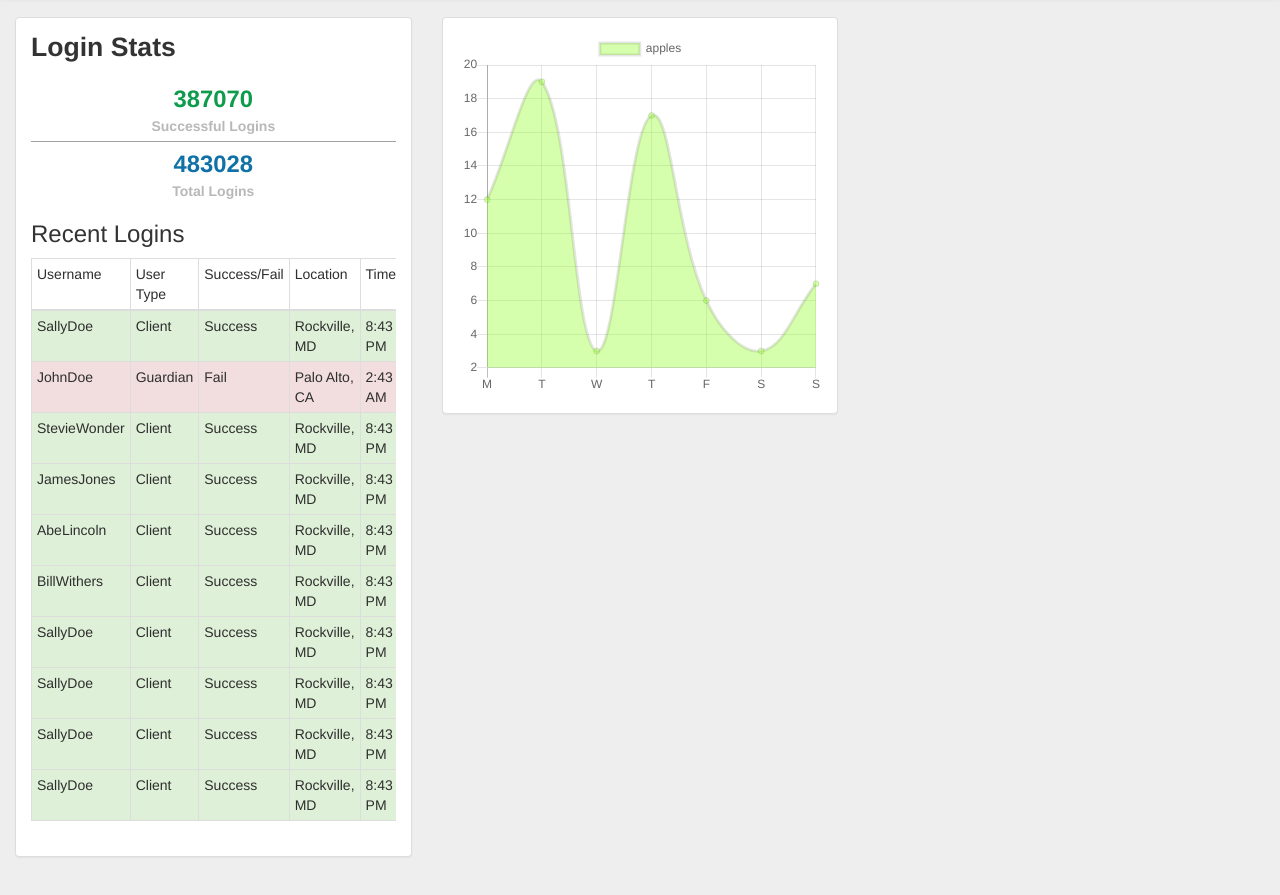
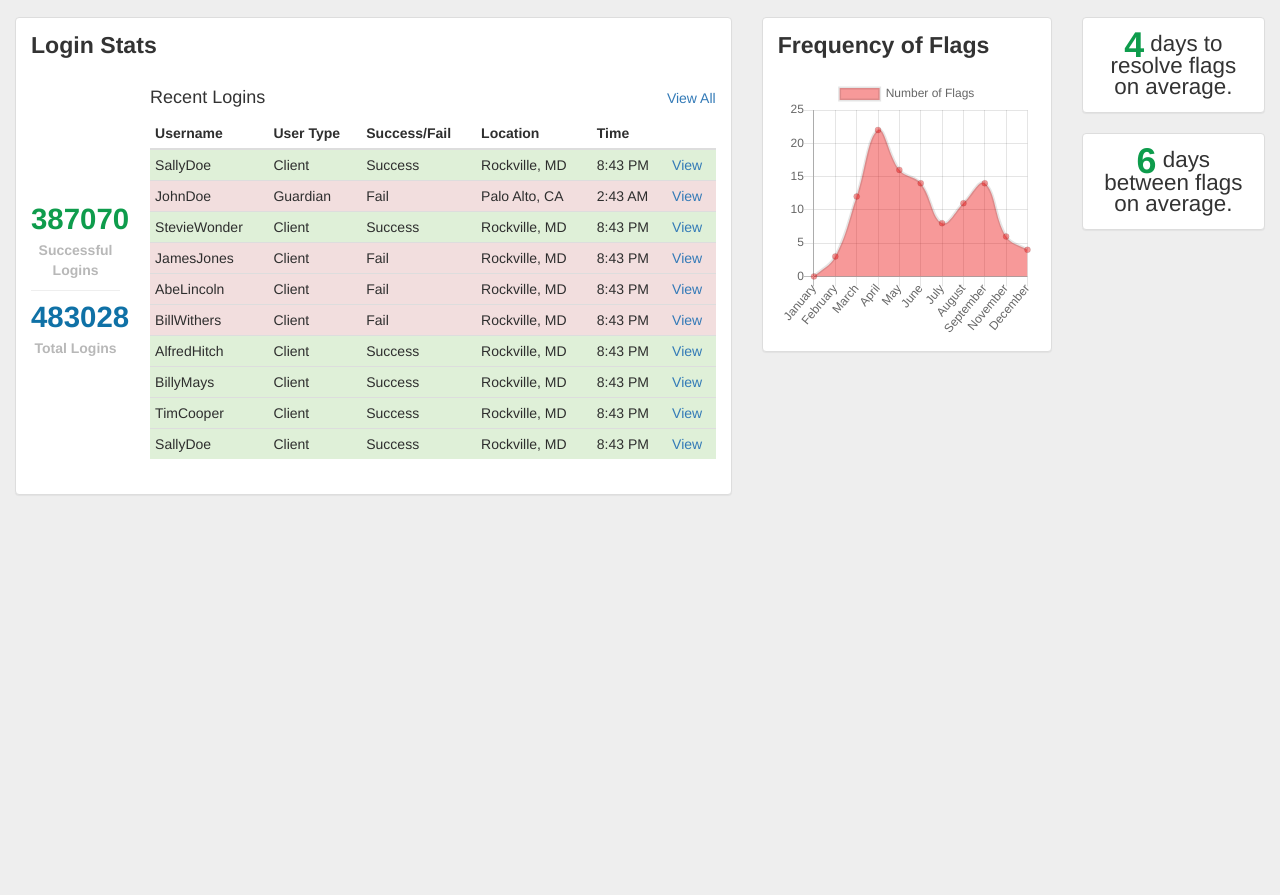
Before and after one commit to christianhfei/teft2_dashboard, a website: page index.html in a window 1280 px wide. Shown: the part 53-948 px from the top of the page. After the commit the page ends 800 px from the top, so only its background shows below. Drawn offline with nearby package versions, Linux system fonts and the light colour scheme.

Commit message:
Add several components and styles for them

```diff
--- a/css/main.less
+++ b/css/main.less
@@ -1,3 +1,6 @@
+@green: #0E9C4C;
+@blue: #0F71A6;
+
 @-moz-document url-prefix() {
   fieldset { display: table-cell; }
 }
@@ -11,56 +14,132 @@ body{
 // Login Card Styles
 .panel{
     .panel-body{
-        h2{
+        h3{
             margin: 0 0 20px 0;
             font-weight: bold;
-            font-size: 190%;
+            font-size: 165%;
         }
 
+        h4{
+            display: inline-block;
+        }
+        span.pull-right{
+            margin-top: 10px;
+        }
         div.loginStats{
             font-weight: bold;
             color: #B8B8B8;
             text-align: center;
+            div.outerContainer{
+                position: relative;
+                top: 120px;
+                hr{
+                    margin: 5px auto;
+                }
                 div.successfulLogins{
                     padding-bottom: 5px;
-                border-bottom: 1px solid #a0a0a0;
                     span{
-                    color: #0E9C4C;
+                        color: @green;
+                        font-weight: bold;
                         display: block;
-                    font-size: 170%;
+                        font-size: 210%;
                     }
                 }
                 div.totalLogins{
                     margin-top: 5px;
                     span{
                         display: block;
-                    color: #0F71A6;
-                    font-size: 170%;
+                        font-weight: bold;
+                        color: @blue;
+                        font-size: 210%;
                     }
                 }
             }
 
+        }
+
         div.table-responsive{
+            max-height: 500px;
+            overflow-y: auto !important;
             table{
                 text-align: left;
                 color: #2E2E2E;
-            caption{
-                color: #2E2E2E;
-                font-size: 110%;
-            }
-            tr{
-                    td{
-                        font-size: 100%;
             }
         }
-            thead{
+    }
+
 
 }
-            tbody{
 
+div.daysToResolve, div.timeBetweenFlags{
+    div.panel.panel-default{
+        div.panel-body{
+            text-align: center;
+            div.row{
+                div{
+                    span{
+                        font-size: 160%;
+                        line-height: 20px;
+                        vertical-align: middle;
+                        span{
+
+                            font-weight: bold;
+                            color: @green;
+                        }
+                    }
+                }
+            }
+        }
+    }
+}
+@media only screen and (max-width : 1199px) {
+
+    .panel{
+        .panel-body{
+            div.loginStats{
+                div.outerContainer{
+
+                    div.successfulLogins, div.totalLogins{
+                        span{
+                            font-size: 165%;
+                        }
+                    }
                 }
             }
         }
     }
 
 }
+
+@media only screen and (max-width : 992px) {
+    .panel{
+        .panel-body{
+            div.loginStats{
+                div.outerContainer{
+                    position: static;
+                    div{
+                        span{
+                            font-size: 200%;
+
+                        }
+                    }
+                }
+            }
+        }
+    }
+}
+
+/* Small Devices, Tablets */
+@media only screen and (max-width : 768px) {
+
+}
+
+/* Extra Small Devices, Phones */
+@media only screen and (max-width : 480px) {
+
+}
+
+/* Custom, iPhone Retina */
+@media only screen and (max-width : 320px) {
+
+}
--- a/index.html
+++ b/index.html
@@ -18,7 +18,7 @@
                 padding-bottom: 20px;
             }
         </style>
-        <link rel="stylesheet" href="css/bootstrap-theme.min.css">
+
         <link rel="stylesheet" href="css/main.css">
 
         <script src="js/vendor/modernizr-2.8.3-respond-1.4.2.min.js"></script>
@@ -49,34 +49,41 @@
       <div class="row">
 
         <!-- Login Card -->
-        <div class="col-xs-12 col-sm-3 col-md-3 col-lg-4">
+        <div class="col-xs-12 col-sm-6 col-md-7 col-lg-7">
           <div class="panel panel-default">
             <div class="panel-body">
               <div class="row">
                 <div class="col-xs-12 col-sm-12 col-md-12 col-lg-12">
-                  <h2>Login Stats</h2>
+                  <h3>Login Stats</h3>
                 </div>
               </div>
-              <div class="row loginStats">
-                <div class="col-xs-12 col-sm-12 col-md-12 col-lg-12">
+              <div class="row ">
+                <div class="col-xs-12 col-sm-12 col-md-2 col-lg-2 loginStats">
+                  <div class="outerContainer">
                     <div class="successfulLogins"><span>387070</span> Successful Logins</div>
+                    <hr >
                     <div class="totalLogins"><span>483028</span> Total Logins</div>
                   </div>
                 </div>
-              <div class="row recentLogins">
+                <div class="col-xs-12 col-sm-12 col-md-10 col-lg-10 recentLogins">
+                  <div class="row">
                     <div class="col-xs-12 col-sm-12 col-md-12 col-lg-12">
-                  <h3 class="text-left">Recent Logins</h3>
+                  <h4 class="text-left">Recent Logins</h4>
+                  <span class="pull-right"><a href="#">View All</a></span>
+
+                    </div>
+                  </div>
                   <div class="table-responsive">
-                    <table class="table table-bordered table-condensed">
+                    <table class="table table-condensed">
 
                       <thead>
                         <tr>
-                          <td>Username</td>
-                          <td>User Type <i class="glyphicon glyphicon-info"></i></td>
-                          <td>Success/Fail</td>
-                          <td>Location</td>
-                          <td>Time</td>
-                          <td>&nbsp;</td>
+                          <th>Username</th>
+                          <th>User Type</th>
+                          <th>Success/Fail</th>
+                          <th>Location</th>
+                          <th>Time</th>
+                          <th>&nbsp;</th>
                         </tr>
                       </thead>
                       <tbody>
@@ -104,8 +111,32 @@
                           <td>8:43 PM</td>
                           <td><a>View</a></td>
                         </tr>
+                        <tr class="danger">
+                          <td>JamesJones</td>
+                          <td>Client</td>
+                          <td>Fail</td>
+                          <td>Rockville, MD</td>
+                          <td>8:43 PM</td>
+                          <td><a>View</a></td>
+                        </tr>
+                        <tr class="danger">
+                          <td>AbeLincoln</td>
+                          <td>Client</td>
+                          <td>Fail</td>
+                          <td>Rockville, MD</td>
+                          <td>8:43 PM</td>
+                          <td><a>View</a></td>
+                        </tr>
+                        <tr class="danger">
+                          <td>BillWithers</td>
+                          <td>Client</td>
+                          <td>Fail</td>
+                          <td>Rockville, MD</td>
+                          <td>8:43 PM</td>
+                          <td><a>View</a></td>
+                        </tr>
                         <tr class="success">
-                          <td>JamesJones</td>
+                          <td>AlfredHitch</td>
                           <td>Client</td>
                           <td>Success</td>
                           <td>Rockville, MD</td>
@@ -113,7 +144,7 @@
                           <td><a>View</a></td>
                         </tr>
                         <tr class="success">
-                          <td>AbeLincoln</td>
+                          <td>BillyMays</td>
                           <td>Client</td>
                           <td>Success</td>
                           <td>Rockville, MD</td>
@@ -121,31 +152,7 @@
                           <td><a>View</a></td>
                         </tr>
                         <tr class="success">
-                          <td>BillWithers</td>
-                          <td>Client</td>
-                          <td>Success</td>
-                          <td>Rockville, MD</td>
-                          <td>8:43 PM</td>
-                          <td><a>View</a></td>
-                        </tr>
-                        <tr class="success">
-                          <td>SallyDoe</td>
-                          <td>Client</td>
-                          <td>Success</td>
-                          <td>Rockville, MD</td>
-                          <td>8:43 PM</td>
-                          <td><a>View</a></td>
-                        </tr>
-                        <tr class="success">
-                          <td>SallyDoe</td>
-                          <td>Client</td>
-                          <td>Success</td>
-                          <td>Rockville, MD</td>
-                          <td>8:43 PM</td>
-                          <td><a>View</a></td>
-                        </tr>
-                        <tr class="success">
-                          <td>SallyDoe</td>
+                          <td>TimCooper</td>
                           <td>Client</td>
                           <td>Success</td>
                           <td>Rockville, MD</td>
@@ -164,25 +171,49 @@
                     </table>
                   </div>
                 </div>
-
+              </div>
+            </div>
+          </div>
+        </div><!-- /end Login Card -->
+        <!-- Frequency of Flags Chart -->
+        <div class="col-xs-12 col-sm-6 col-md-3 col-lg-3">
+          <div class="panel panel-default">
+            <div class="panel-body">
+              <div class="row">
+                <div class="col-xs-12 col-sm-12 col-md-12 col-lg-12">
+                  <h3>Frequency of Flags</h3>
+                </div>
+              </div>
+              <canvas id="frequencyOfFlagsChart" height="25" width="25"></canvas>
+            </div>
+          </div>
+        </div><!-- /end Frequency of Flags Chart -->
+        <!--  -->
+        <!-- days to resolve -->
+        <div class="col-xs-12 col-sm-6 col-md-2 col-lg-2 daysToResolve">
+          <div class="panel panel-default">
+            <div class="panel-body">
+              <div class="row">
+                <div class="col-xs-12 col-sm-12 col-md-12 col-lg-12">
+                  <span><span>4</span> days to resolve flags on average.</span>
                 </div>
               </div>
             </div>
           </div>
-        <!-- /end Login Card -->
-        <!-- Frequency of Flags Chart -->
-        <div class="col-xs-12 col-sm-9 col-md-9 col-lg-4">
+        </div><!-- /end days to resolve -->
+
+        <div class="col-xs-12 col-sm-6 col-md-2 col-lg-2 timeBetweenFlags">
           <div class="panel panel-default">
             <div class="panel-body">
-              <canvas id="frequencyOfFlagsChart" width="200" height="200"></canvas>
+              <div class="row">
+                <div class="col-xs-12 col-sm-12 col-md-12 col-lg-12">
+                  <span><span>6</span> days between flags on average.</span>
                 </div>
               </div>
             </div>
-        <!-- /end Frequency of Flags Chart -->
-
           </div>
-      <!-- /end first row -->
-
+        </div>
+      </div><!-- /end first row -->
     </div>
 
 
--- a/js/main.js
+++ b/js/main.js
@@ -3,13 +3,17 @@ $(document).ready(function () {
     var frequencyOfFlagsChart = document.getElementById('frequencyOfFlagsChart').getContext('2d');
     var frequencyOfFlagsChart = new Chart(frequencyOfFlagsChart, {
         type: 'line',
+        options: {
+            title: 'Frequency of Flags',
+        },
         data: {
-            labels: ['M', 'T', 'W', 'T', 'F', 'S', 'S'],
+            labels: ['January', 'February', 'March', 'April', 'May', 'June', 'July', 'August',
+             'September', 'November', 'December'],
             datasets: [{
-            label: 'apples',
-            data: [12, 19, 3, 17, 6, 3, 7],
-            backgroundColor: "rgba(153,255,51,0.4)"
-            }]
+            label: 'Number of Flags',
+            data: [0, 3, 12, 22, 16, 14, 8, 11, 14, 6, 4],
+            backgroundColor: "rgba(235,0,0,0.4)"
+        }]
         }
     });
 
```
Also changed, not shown: css/main.css. Lines whose indentation alone changed are shown as unchanged.
